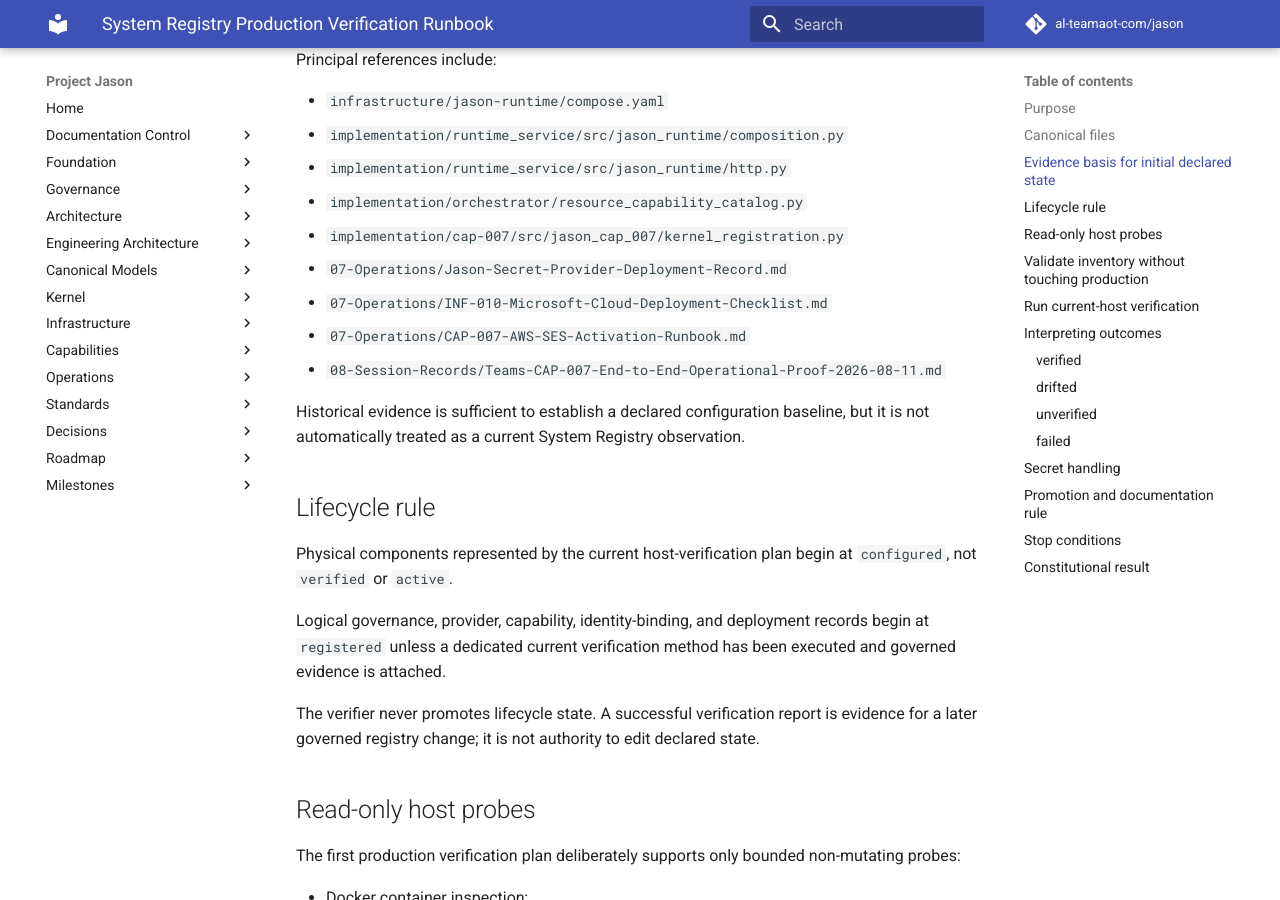
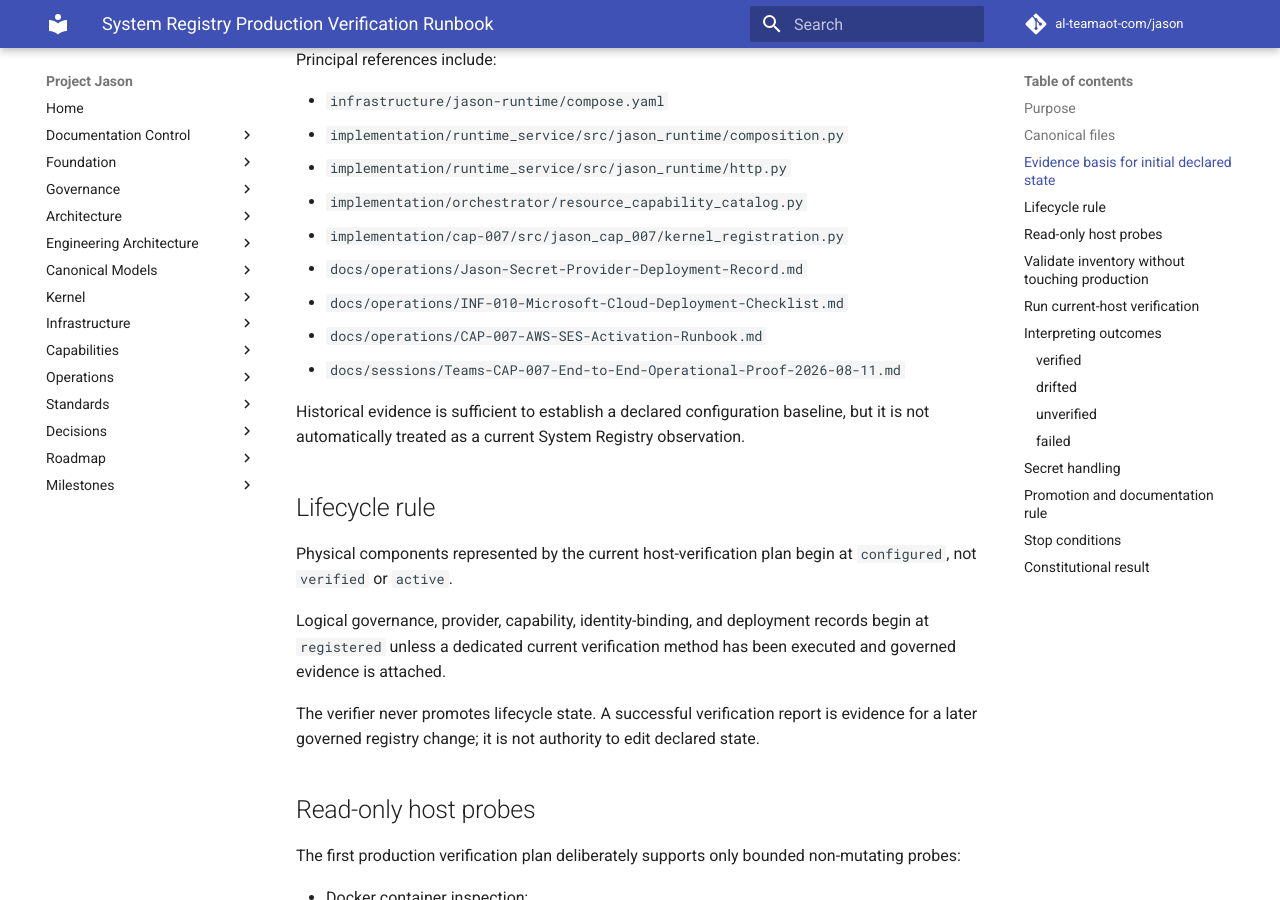
Before and after one commit to al-teamaot-com/jason, an MkDocs documentation site: the page built from docs/operations/System-Registry-Production-Verification-Runbook.md, in a window 1280 px wide and 900 px high, scrolled down 1097 px. Built offline with MkDocs 1.6.1 and Material for MkDocs 9.7.7, drawn with Linux system fonts in a browser that asks for light colours; comment, search, counter and statistics services are not loaded.

Commit message:
Repair System Registry verification evidence paths

```diff
--- a/docs/operations/System-Registry-Production-Verification-Runbook.md
+++ b/docs/operations/System-Registry-Production-Verification-Runbook.md
@@ -35,10 +35,10 @@ The initial inventory is grounded in durable repository evidence rather than con
 - `implementation/runtime_service/src/jason_runtime/http.py`
 - `implementation/orchestrator/resource_capability_catalog.py`
 - `implementation/cap-007/src/jason_cap_007/kernel_registration.py`
-- `07-Operations/Jason-Secret-Provider-Deployment-Record.md`
-- `07-Operations/INF-010-Microsoft-Cloud-Deployment-Checklist.md`
-- `07-Operations/CAP-007-AWS-SES-Activation-Runbook.md`
-- `08-Session-Records/Teams-CAP-007-End-to-End-Operational-Proof-2026-08-11.md`
+- `docs/operations/Jason-Secret-Provider-Deployment-Record.md`
+- `docs/operations/INF-010-Microsoft-Cloud-Deployment-Checklist.md`
+- `docs/operations/CAP-007-AWS-SES-Activation-Runbook.md`
+- `docs/sessions/Teams-CAP-007-End-to-End-Operational-Proof-2026-08-11.md`
 
 Historical evidence is sufficient to establish a declared configuration baseline, but it is not automatically treated as a current System Registry observation.
 
```
